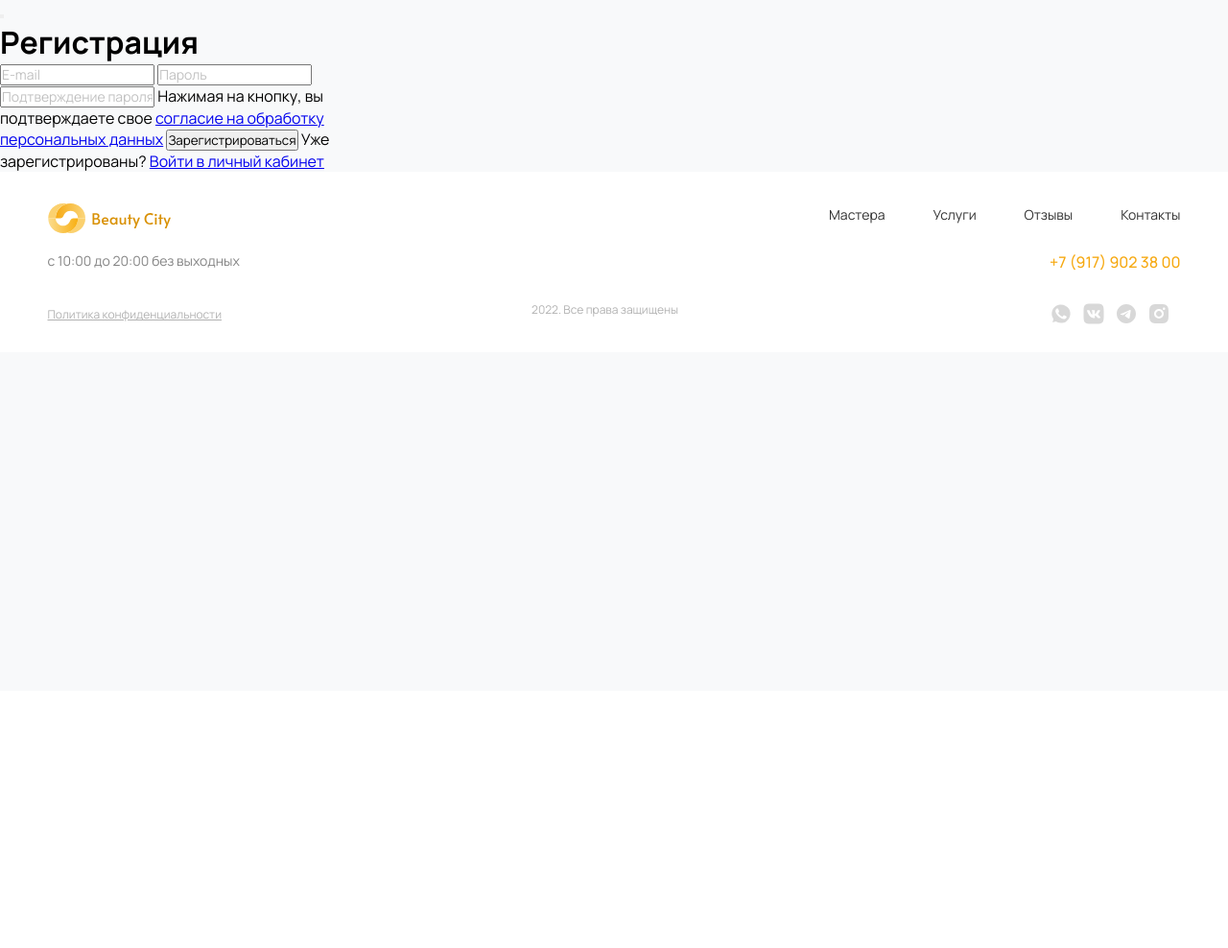
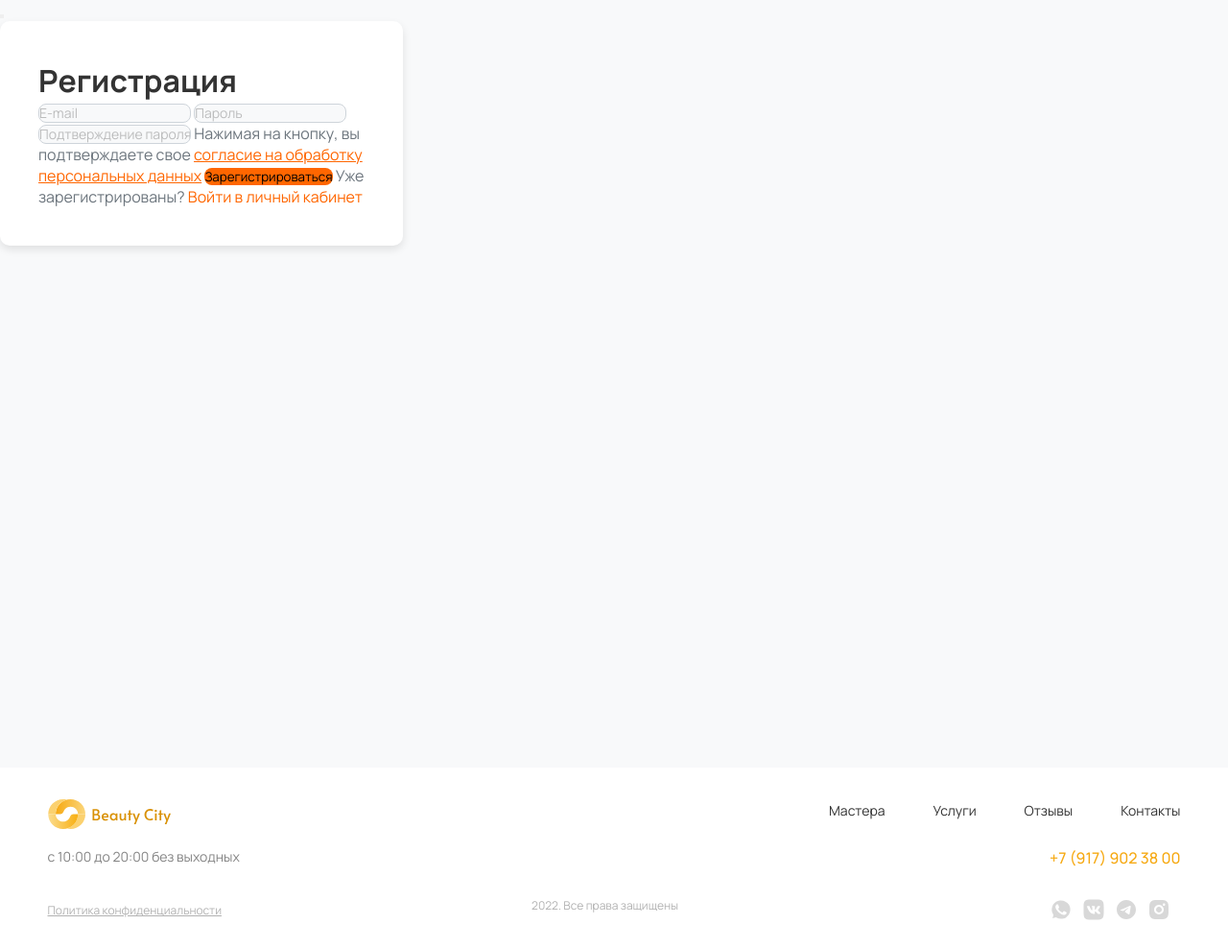
Before and after one commit to malykhdenis/beauty-salon, a Django app: page /register/ in a window 1280 px wide. Shown: the part 80-1068 px from the top of the page at 96% size. Before the commit the page ends 418 px from the top, so only its background shows below. Run offline with Django 5.2, Linux system fonts and the light colour scheme; parts of the project's set-up code (start-up, migrations or seed data) failed here and were passed over.

Commit message:
registration with email

```diff
--- a/salon/templates/registration/registration.html
+++ b/salon/templates/registration/registration.html
@@ -1,37 +1,44 @@
 {% extends "base.html" %}
 {% load static %}
-{% block title %}Регистарция{% endblock %}
+{% block title %}Регистрация{% endblock %}
 
 {% block content %}
-<div class="modal-dialog modal-dialog-scrollable modal-fullscreen">
+<div class="d-flex align-items-center justify-content-center" style="min-height: 100vh;">
+    <div class="modal-dialog modal-dialog-centered modal-dialog-scrollable" style="max-width: 420px;">
         <div class="modal-content">
             <div class="modal-header border-0">
                 <button type="button" class="btn-close" data-bs-dismiss="modal" aria-label="Close"></button>
             </div>
             <div class="modal-body d-flex justify-content-center align-items-center">
                 <form method="post" action="{% url 'user:register' %}" class="d-flex flex-column align-items-center"
-                      style="max-width: 420px">
+                      style="max-width: 420px; background: #fff; padding: 40px; border-radius: 10px; box-shadow: 0 4px 8px rgba(0, 0, 0, 0.1);">
                     {% csrf_token %}
-                    <h1 class="modal-title text-center fw-bold mb-3">Регистрация</h1>
+                    <h1 class="modal-title text-center fw-bold mb-3" style="color: #333;">Регистрация</h1>
                     <input type="email" required name="email"
-                           class="form-control border-8 mb-4 py-3 px-5 border-0 fs_24 SelfStorage__bg_lightgrey"
+                           class="form-control border-8 mb-4 py-3 px-5 border-0 fs_24"
+                           style="background-color: #f8f9fa; border: 1px solid #ced4da; border-radius: 8px;"
                            placeholder="E-mail">
                     <input type="password" required name="password"
-                           class="form-control border-8 mb-4 py-3 px-5 border-0 fs_24 SelfStorage__bg_lightgrey"
+                           class="form-control border-8 mb-4 py-3 px-5 border-0 fs_24"
+                           style="background-color: #f8f9fa; border: 1px solid #ced4da; border-radius: 8px;"
                            placeholder="Пароль">
                     <input type="password" required name="PASSWORD_CONFIRM"
-                           class="form-control border-8 mb-4 py-3 px-5 border-0 fs_24 SelfStorage__bg_lightgrey"
+                           class="form-control border-8 mb-4 py-3 px-5 border-0 fs_24"
+                           style="background-color: #f8f9fa; border: 1px solid #ced4da; border-radius: 8px;"
                            placeholder="Подтверждение пароля">
-                    <span class="fw-light SelfStorage_grey">Нажимая на кнопку, вы подтверждаете свое <a href="{% static 'pdfs/agreement.pdf' %}"
-                                                                                                        class="SelfStorage_grey">согласие на обработку персональных данных</a></span>
+                    <span class="fw-light SelfStorage_grey mb-3" style="color: #6c757d;">Нажимая на кнопку, вы подтверждаете свое <a href="{% static 'pdfs/agreement.pdf' %}"
+                                                                                                        class="SelfStorage_grey" style="color: #ff6600;">согласие на обработку персональных данных</a></span>
                     <button type="submit"
-                            class="btn border-8 py-3 px-5 mt-5 mb-3 w-100 text-white fs_24 SelfStorage__bg_orange SelfStorage__btn2_orange">
+                            class="btn border-8 py-3 px-5 mt-3 mb-3 w-100 text-white fs_24 SelfStorage__bg_orange"
+                            style="background-color: #ff6600; border: none; border-radius: 8px;">
                         Зарегистрироваться
                     </button>
-                    <span>Уже зарегистрированы? <a href="{% url 'user:login' %}" class="SelfStorage_orange">Войти в личный кабинет</a></span>
+                    <span style="color: #6c757d;">Уже зарегистрированы? <a href="{% url 'user:login' %}" class="SelfStorage_orange"
+                               style="color: #ff6600; text-decoration: none;">Войти в личный кабинет</a></span>
 
                 </form>
             </div>
         </div>
     </div>
+</div>
 {% endblock %}
--- a/user/admin.py
+++ b/user/admin.py
@@ -11,7 +11,7 @@
     ordering = ('id',)
     fieldsets = (
         (None, {'fields': ('username', 'email')}),
-        (_('Personal info'), {'fields': ('first_name', 'last_name', 'image', 'address')}),
+        (_('Personal info'), {'fields': ('first_name', 'last_name', 'image')}),
         (
             _('Permissions'),
             {
--- a/user/models.py
+++ b/user/models.py
@@ -9,7 +9,8 @@
 
     def create_user(self, password: str = None, **kwargs) -> 'User':
         user = self.model(
-            **kwargs
+            **kwargs,
+            is_active=False
         )
         user.set_password(password)
         user.save()
--- a/user/urls.py
+++ b/user/urls.py
@@ -1,11 +1,12 @@
 from django.contrib.auth import views as acc
 from django.urls import path
 
-from user.views import register
+from user.views import register, verify_email
 
 app_name = 'user'
 urlpatterns = [
     path('register/', register, name='register'),
+    path('user/verify/', verify_email, name='verify_email'),
 ]
 
 urlpatterns += [
--- a/user/views.py
+++ b/user/views.py
@@ -1,14 +1,12 @@
+from django.contrib.auth import get_user_model
+from django.contrib.auth.tokens import default_token_generator
 from django.db import transaction
-from django.contrib.auth import get_user_model
-from django.contrib.auth.decorators import login_required
-from django.contrib.auth.tokens import default_token_generator
 from django.shortcuts import redirect, render
 from django.urls import reverse
 from django.utils.encoding import force_str
 from django.utils.http import urlsafe_base64_decode
 
-from user.forms import UserRegisterForm, UserContactsUpdateForm, \
-    UserInfoUpdateForm
+from user.forms import UserRegisterForm
 from user.services import generate_uid_with_token
 from user.tasks import send_message_to_email
 
@@ -23,11 +21,9 @@
             user_data = form.cleaned_data
             password = user_data.pop('password')
             email = user_data.pop('email')
-            phone_number = user_data.pop('phone_number')
             user = User.objects.create_user(
                 password=password,
                 email=email,
-                phone_number=phone_number,
             )
             token, uid = generate_uid_with_token(user)
             send_message_to_email.delay(
@@ -36,8 +32,7 @@
                 uid=uid
             )
             return redirect(
-                reverse('storage:index_after_registration',
-                        kwargs={'after_registration': True})
+                reverse('salon:index')
             )
 
     return render(request, 'registration/registration.html')
@@ -48,8 +43,7 @@
     uid = request.GET.get('uid')
     if not token or not uid:
         return redirect(
-            reverse('storage:index_user_verified',
-                    kwargs={'user_verified': False})
+            reverse('user:login')
         )
 
     pk = force_str(urlsafe_base64_decode(uid))
@@ -59,32 +53,6 @@
         user.save()
     return redirect(
         reverse(
-            'storage:index_user_verified',
-            kwargs={'user_verified': True}
+            'user:login'
         )
     )
-
-
-@login_required
-def update_profile_info(request):
-    if request.method == 'POST':
-        form = UserInfoUpdateForm(
-            request.POST,
-            request.FILES,
-            instance=request.user
-        )
-        if form.is_valid():
-            form.save()
-    return redirect(reverse('storage:profile'))
-
-
-@login_required
-def update_profile_contacts(request):
-    if request.method == 'POST':
-        form = UserContactsUpdateForm(
-            request.POST,
-            instance=request.user
-        )
-        if form.is_valid():
-            form.save()
-    return redirect(reverse('storage:profile'))
```
Also changed, not shown: salon/templates/registration/login.html (+13 -9 lines), salon/migrations/0013_salon_foto.py (added).
